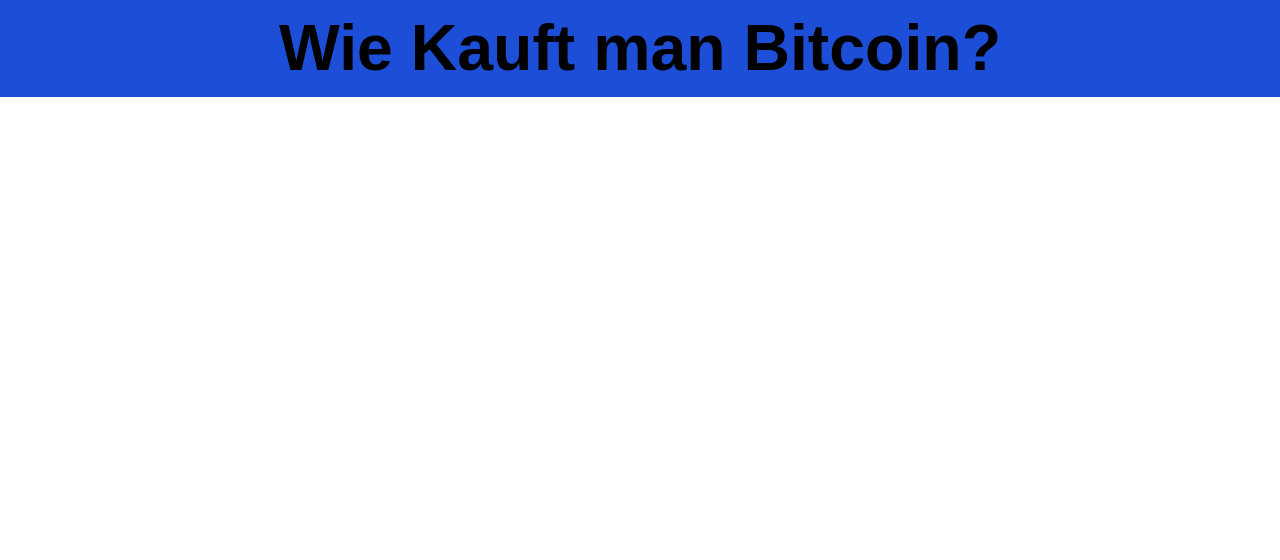
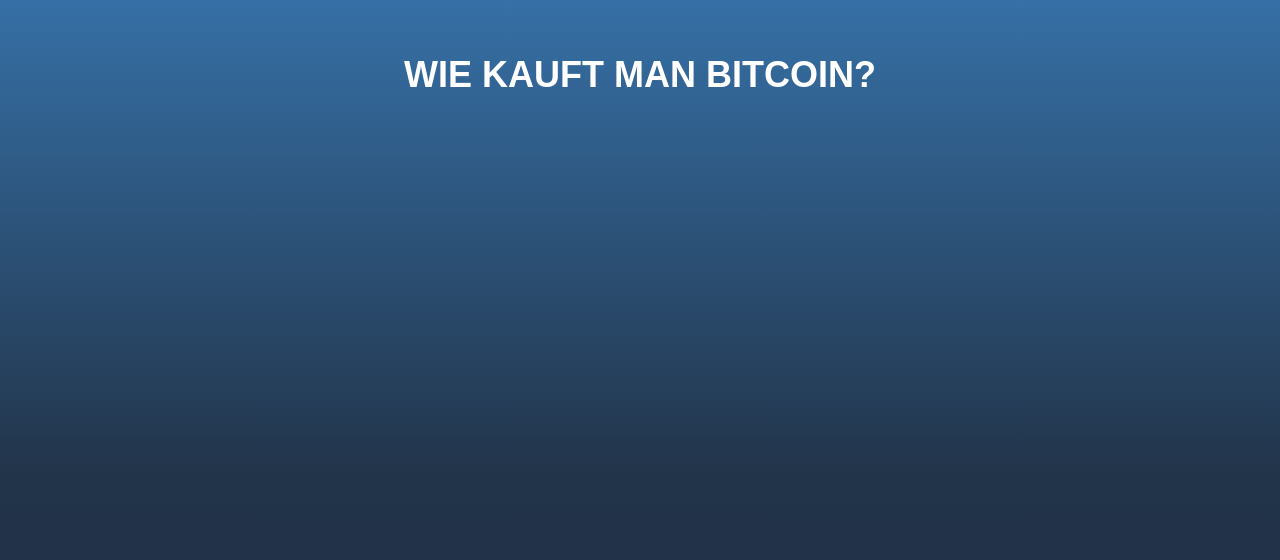
Before and after one commit to JulianGrafen/crypto-referal-website, a React (Create React App) app: page / in a window 1280 px wide. Shown: the top 560 px of the page. Built offline with nearby package versions, Linux system fonts and the light colour scheme.

Commit message:
Basic background and heading

```diff
--- a/src/App.css
+++ b/src/App.css
@@ -1,3 +1,10 @@
+
+.background{
+  height: 1500px;
+  background: linear-gradient(180deg, #3670A6 0%, #22344A 31.56%, #1D2335 100%);
+}
+
+
 .App {
   text-align: center;
 }
--- a/src/components/hero.js
+++ b/src/components/hero.js
@@ -3,8 +3,8 @@
 
 
 return (
-    <div className="bg-blue-700 h-100 text-center">
-    <h1 className='font-poppins font-semibold text-4xl'>Wie Kauft man Bitcoin?
+    <div className="background text-center">
+    <h1 className="pt-12 font-poppins font-semibold text-white text-mbHeading">WIE KAUFT MAN BITCOIN?
     </h1>
     </div>
   );
--- a/tailwind.config.js
+++ b/tailwind.config.js
@@ -7,7 +7,10 @@
   theme: {
     extend: {
       colors: {
-        primary: "#424756",
+        bluePrimary: "#27435E",
+        blue1: "3670A6",
+        blue2: "22344A ",
+        blue3: "1D2335 ",
         secondary: "#00f6ff",
         videoBluePrimary: "#022441",
         videoBlueSecondary: "#061927"
@@ -21,7 +24,7 @@
       "m" : '1.2rem',
       "sm": '1.3rem',
       "base": '1.4rem',
-      "mbHeading": "2.75rem",
+      "mbHeading": "2.25rem",
       "xl": '1em',
       "2xl": '1.8em',
       "3xl": '2.8rem',
```
